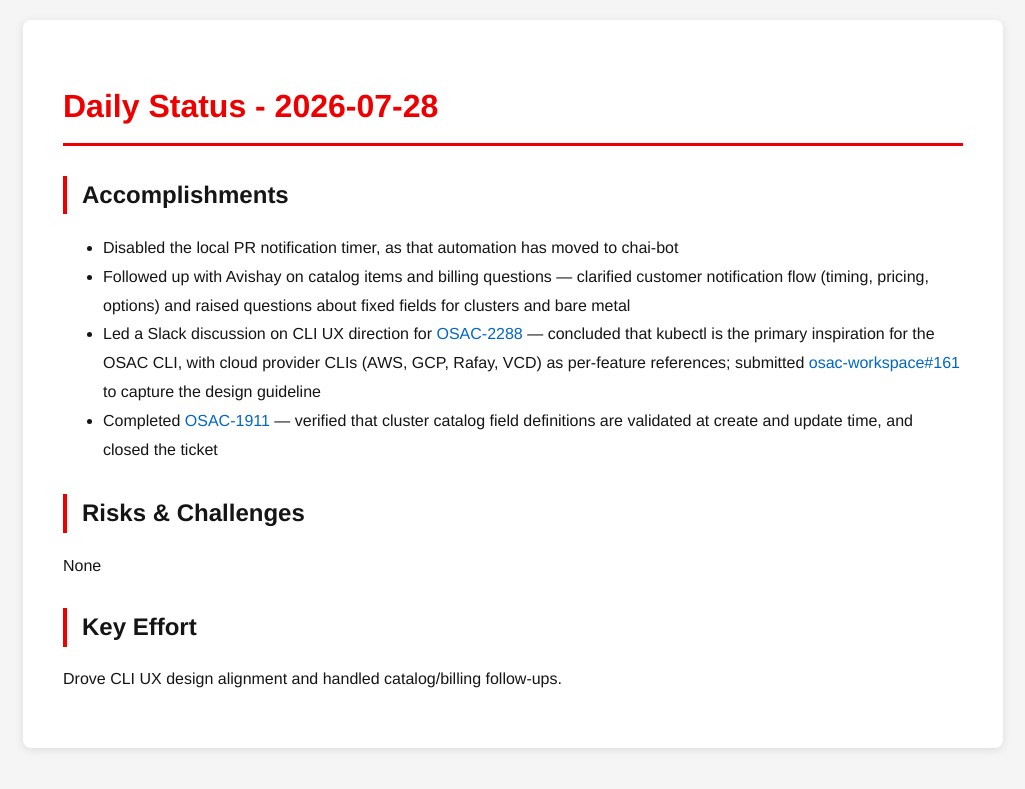
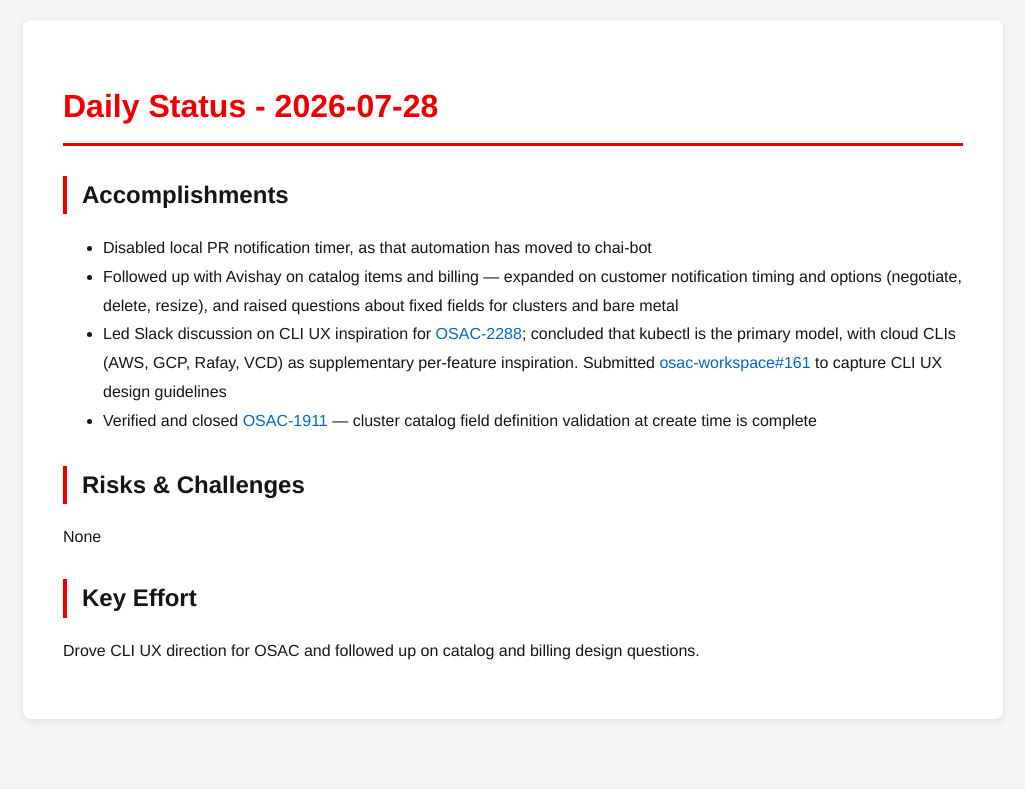
Before and after one commit to tzvatot/daily-status, a Jekyll site: the page built from 2026-07-28.md, in a window 1280 px wide. Shown: the top 789 px of the page, without its empty margins (127-1152 px from the left). Built offline with Jekyll 4.4.1, drawn with Linux system fonts in a browser that asks for light colours.

Commit message:
Daily status update - 2026-07-28

```diff
--- a/2026-07-28.md
+++ b/2026-07-28.md
@@ -7,13 +7,13 @@
 # Daily Status - 2026-07-28
 
 ## Accomplishments
-- Disabled the local PR notification timer, as that automation has moved to chai-bot
-- Followed up with Avishay on catalog items and billing questions — clarified customer notification flow (timing, pricing, options) and raised questions about fixed fields for clusters and bare metal
-- Led a Slack discussion on CLI UX direction for [OSAC-2288](https://redhat.atlassian.net/browse/OSAC-2288) — concluded that kubectl is the primary inspiration for the OSAC CLI, with cloud provider CLIs (AWS, GCP, Rafay, VCD) as per-feature references; submitted [osac-workspace#161](https://github.com/osac-project/osac-workspace/pull/161) to capture the design guideline
-- Completed [OSAC-1911](https://redhat.atlassian.net/browse/OSAC-1911) — verified that cluster catalog field definitions are validated at create and update time, and closed the ticket
+- Disabled local PR notification timer, as that automation has moved to chai-bot
+- Followed up with Avishay on catalog items and billing — expanded on customer notification timing and options (negotiate, delete, resize), and raised questions about fixed fields for clusters and bare metal
+- Led Slack discussion on CLI UX inspiration for [OSAC-2288](https://redhat.atlassian.net/browse/OSAC-2288); concluded that kubectl is the primary model, with cloud CLIs (AWS, GCP, Rafay, VCD) as supplementary per-feature inspiration. Submitted [osac-workspace#161](https://github.com/osac-project/osac-workspace/pull/161) to capture CLI UX design guidelines
+- Verified and closed [OSAC-1911](https://redhat.atlassian.net/browse/OSAC-1911) — cluster catalog field definition validation at create time is complete
 
 ## Risks & Challenges
 None
 
 ## Key Effort
-Drove CLI UX design alignment and handled catalog/billing follow-ups.
+Drove CLI UX direction for OSAC and followed up on catalog and billing design questions.
```
